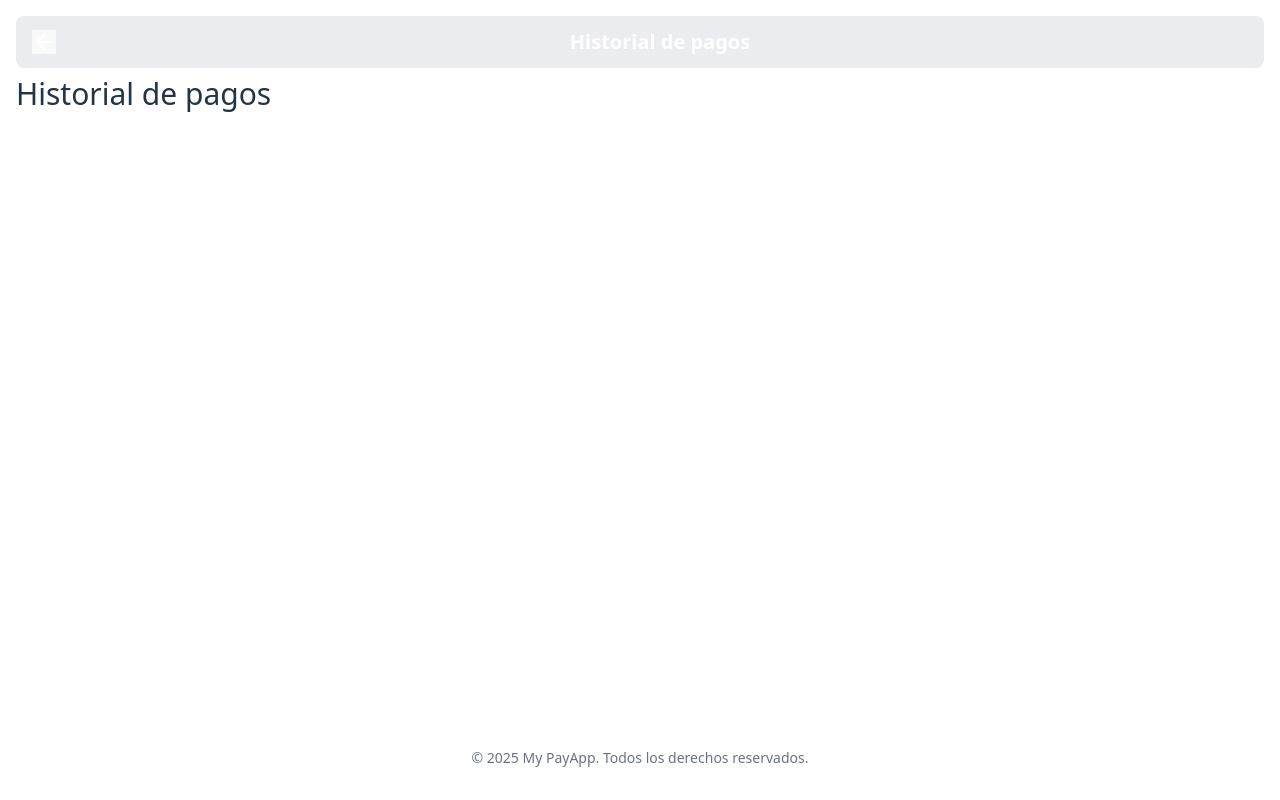
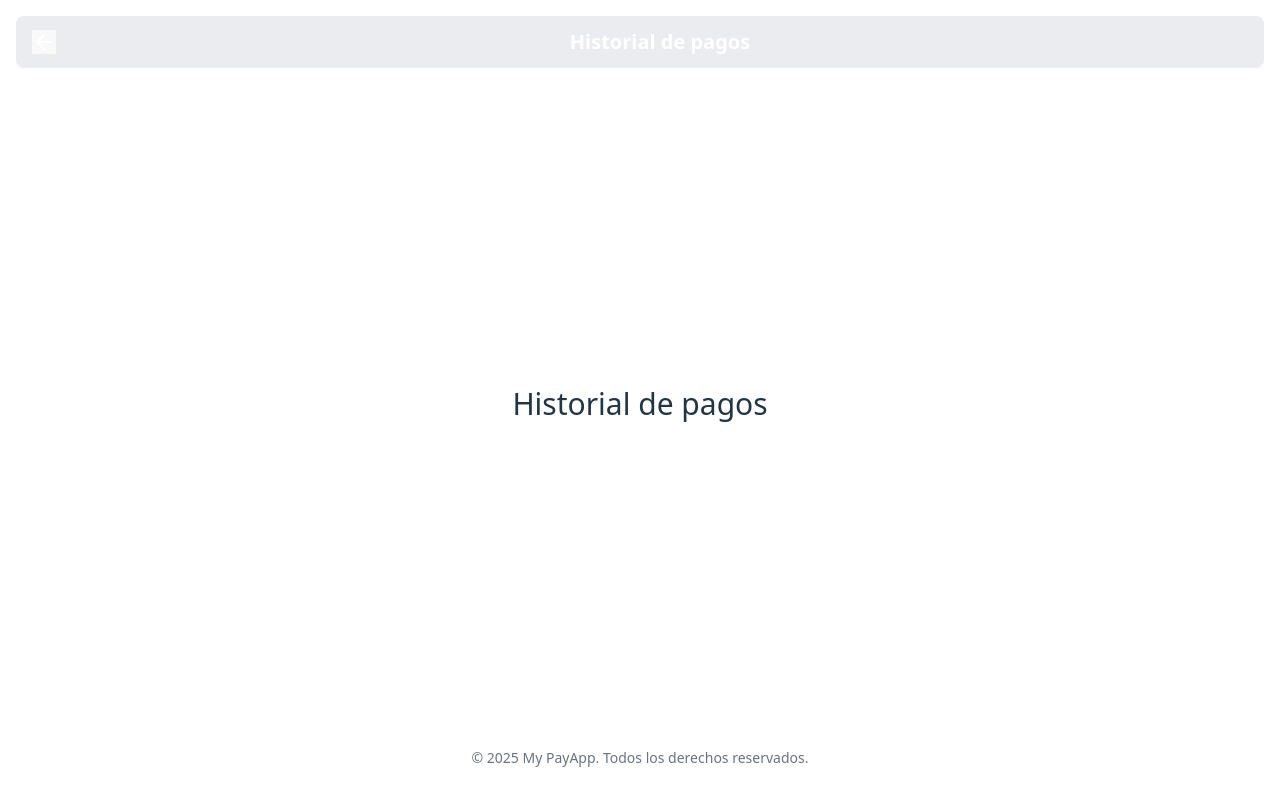
Before and after one commit to GonzaloJacq/payapp, a React (Vite) app: page /pagos in a window 1280 px wide. Built offline with nearby package versions, Linux system fonts and the light colour scheme.

Commit message:
feat: agregado de estructura para titles y body

```diff
--- a/src/App.tsx
+++ b/src/App.tsx
@@ -1,4 +1,3 @@
-// App.tsx
 import { BrowserRouter, Routes, Route } from "react-router-dom";
 
 import Index from "./pages/index";
--- a/src/features/components/body.tsx
+++ b/src/features/components/body.tsx
@@ -2,6 +2,8 @@ import type { ReactNode } from "react";
 
 export const Body = ({ children }: { children: ReactNode }) => {
   return (
-    <div className="flex flex-1 items-center justify-center">{children}</div>
+    <div className="flex-1 flex items-center justify-center p-4">
+      {children}
+    </div>
   );
 };
--- a/src/pages/guia.tsx
+++ b/src/pages/guia.tsx
@@ -1,10 +1,12 @@
 import { Link } from "react-router";
 import { HeaderPages } from "../features/components/headerPages";
+import { Body } from "../features/components/body";
 
 export default function Guia() {
   return (
-    <>
+    <div className="flex flex-col flex-1">
       <HeaderPages title="Guía de Pagos" />
+      <Body>
         <div className="m-4 space-y-6">
           <p>
             Esta guía está diseñada para ayudarte a cumplir con tus obligaciones
@@ -13,7 +15,9 @@ export default function Guia() {
           </p>
 
           <div>
-          <h2 className="text-lg font-semibold mb-2">¿Cómo pagar en la DGI?</h2>
+            <h2 className="text-lg font-semibold mb-2">
+              ¿Cómo pagar en la DGI?
+            </h2>
             <ul className="list-disc ml-6 text-sm  space-y-1">
               <li>
                 Ingresá a{" "}
@@ -59,6 +63,7 @@ export default function Guia() {
             </ul>
           </div>
         </div>
-    </>
+      </Body>
+    </div>
   );
 }
--- a/src/pages/index.tsx
+++ b/src/pages/index.tsx
@@ -1,4 +1,3 @@
-"use server";
 import moneyLogo from "../assets/fly-money.svg";
 import { Body } from "../features/components/body";
 import { CustomButton } from "../features/components/customButton";
@@ -6,18 +5,14 @@ export default function Index() {
   return (
     <Body>
       <div className="flex flex-col gap-4">
-        <a href="/" className="flex justify-center items-center">
-          <img
-            src={moneyLogo}
-            className="justify-center items-center h-32 w-32 "
-            alt="React logo"
-          />
-        </a>
+        <div className="flex justify-center items-center">
+          <img src={moneyLogo} className="h-32 w-32 " alt="React logo" />
+        </div>
         <h1 className="text-5xl">My PayApp</h1>
         <div>
           <CustomButton href="/pagar" label="Realizar pago" />
           <CustomButton href="/pagos" label="Historial de pagos" />
-          <CustomButton href="/guia" label="Guia de pagos" />
+          <CustomButton href="/guia" label="Guía de pagos" />
         </div>
       </div>
     </Body>
--- a/src/pages/pagar.tsx
+++ b/src/pages/pagar.tsx
@@ -1,10 +1,13 @@
+import { Body } from "../features/components/body";
 import { HeaderPages } from "../features/components/headerPages";
 
 export default function Pagar() {
   return (
-    <div>
+    <div className="flex flex-col flex-1">
       <HeaderPages title="Pagar" />
-      <h2 className="text-3xl">Pagar</h2>
+      <Body>
+        <h2 className="text-3xl">Pagar</h2>
+      </Body>
     </div>
   );
 }
--- a/src/pages/pagos.tsx
+++ b/src/pages/pagos.tsx
@@ -1,10 +1,13 @@
+import { Body } from "../features/components/body";
 import { HeaderPages } from "../features/components/headerPages";
 
 export default function Pagos() {
   return (
-    <div>
+    <div className="flex flex-col flex-1">
       <HeaderPages title="Historial de pagos" />
-      <h2 className="text-3xl">Historial de pagos</h2>
+      <Body>
+        <h2 className="text-3xl">Historial de pagos</h2>
+      </Body>
     </div>
   );
 }
```
Lines whose indentation alone changed are shown as unchanged.
